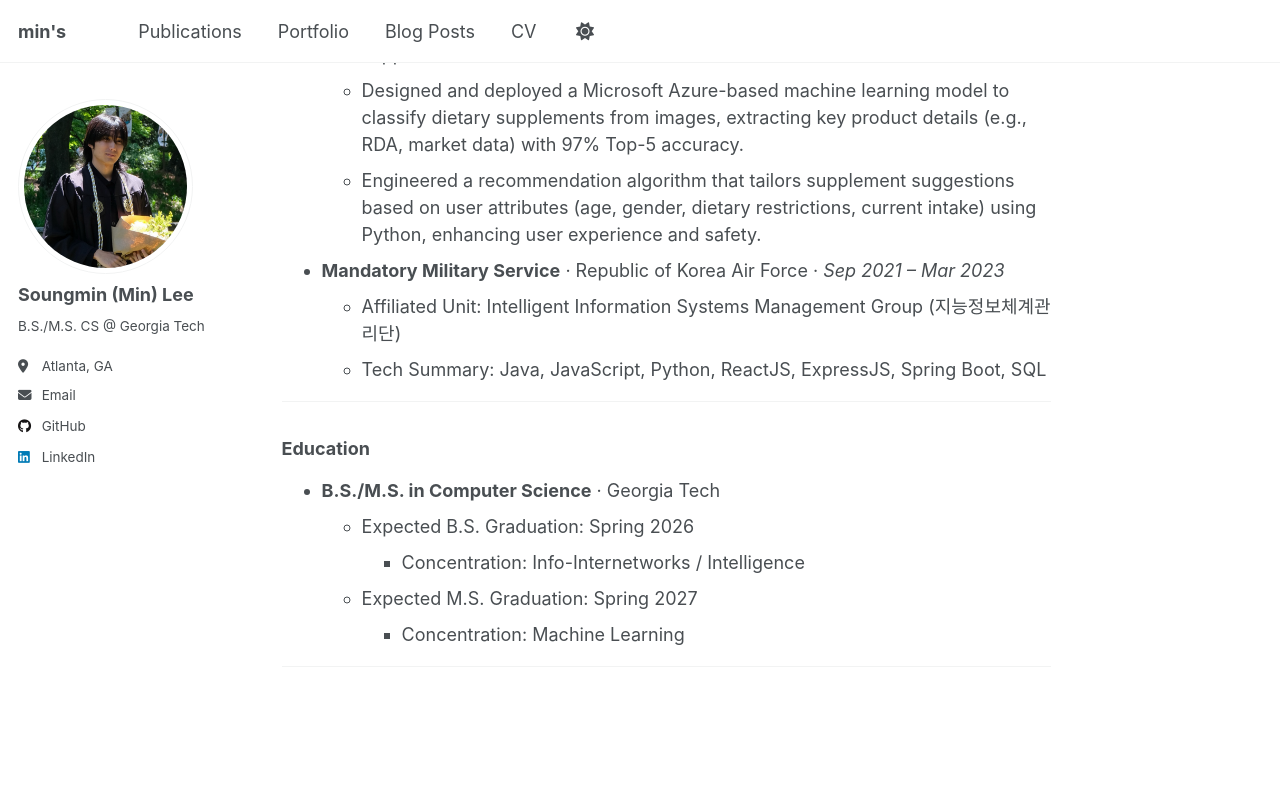
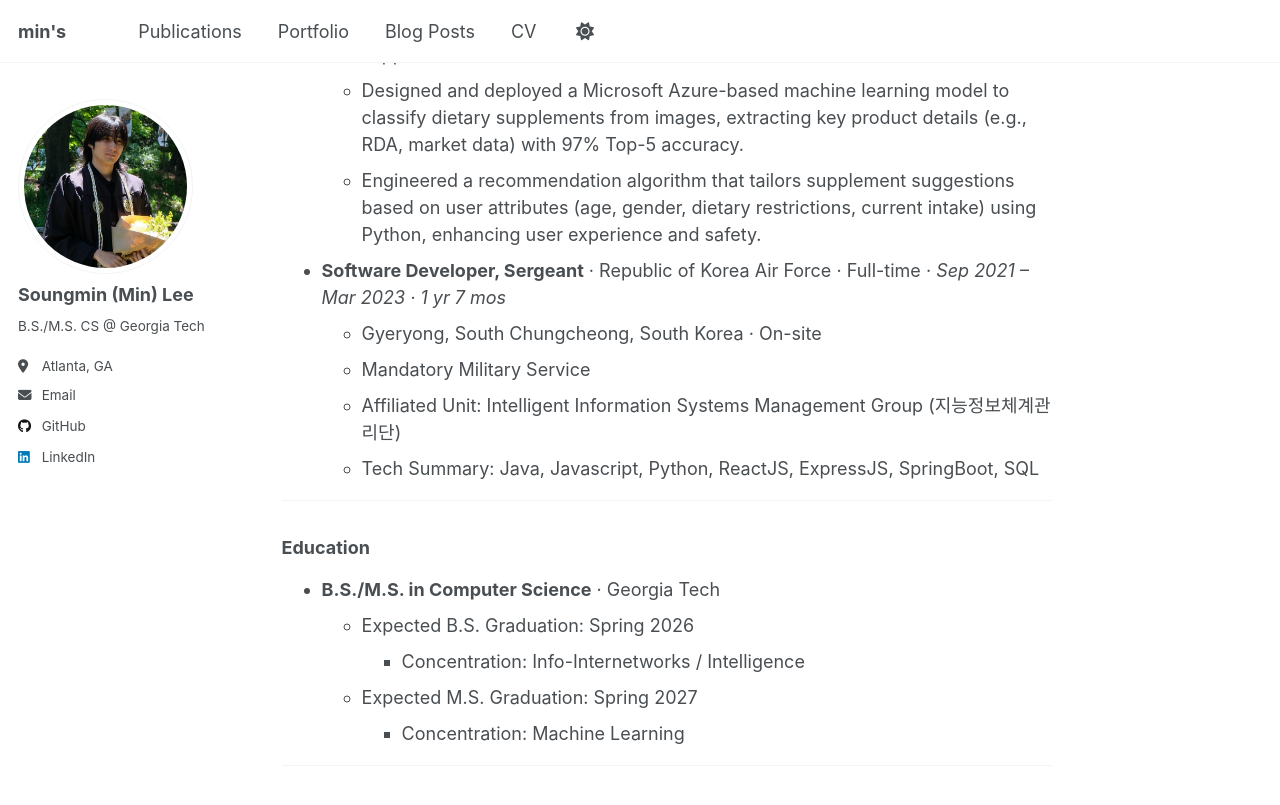
Before and after one commit to minovermax/minovermax.github.io, a Jekyll site: the page built from _pages/about.md, in a window 1280 px wide and 900 px high, scrolled down 1762 px. Shown: the top 805 px of the window. Built offline with Jekyll 4.4.1, drawn with Linux system fonts in a browser that asks for light colours; a script that is not in the unit is left out.

```diff
--- a/_pages/about.md
+++ b/_pages/about.md
@@ -42,9 +42,11 @@ Currently focused on NLP research and integrating LLM-powered features into web/
   - Developed the frontend and backend of VITAON, a cross-platform e-commerce application using ReactJS and Node.js, enabling personalized nutritional supplement recommendations based on user data.
   - Designed and deployed a Microsoft Azure-based machine learning model to classify dietary supplements from images, extracting key product details (e.g., RDA, market data) with 97% Top-5 accuracy.
   - Engineered a recommendation algorithm that tailors supplement suggestions based on user attributes (age, gender, dietary restrictions, current intake) using Python, enhancing user experience and safety.
-- **Mandatory Military Service** · Republic of Korea Air Force · *Sep 2021 – Mar 2023*
+- **Software Developer, Sergeant** · Republic of Korea Air Force · Full-time · *Sep 2021 – Mar 2023 · 1 yr 7 mos*
+  - Gyeryong, South Chungcheong, South Korea · On-site
+  - Mandatory Military Service
   - Affiliated Unit: Intelligent Information Systems Management Group (지능정보체계관리단)
-  - Tech Summary: Java, JavaScript, Python, ReactJS, ExpressJS, Spring Boot, SQL
+  - Tech Summary: Java, Javascript, Python, ReactJS, ExpressJS, SpringBoot, SQL
 
 ---
 
```
